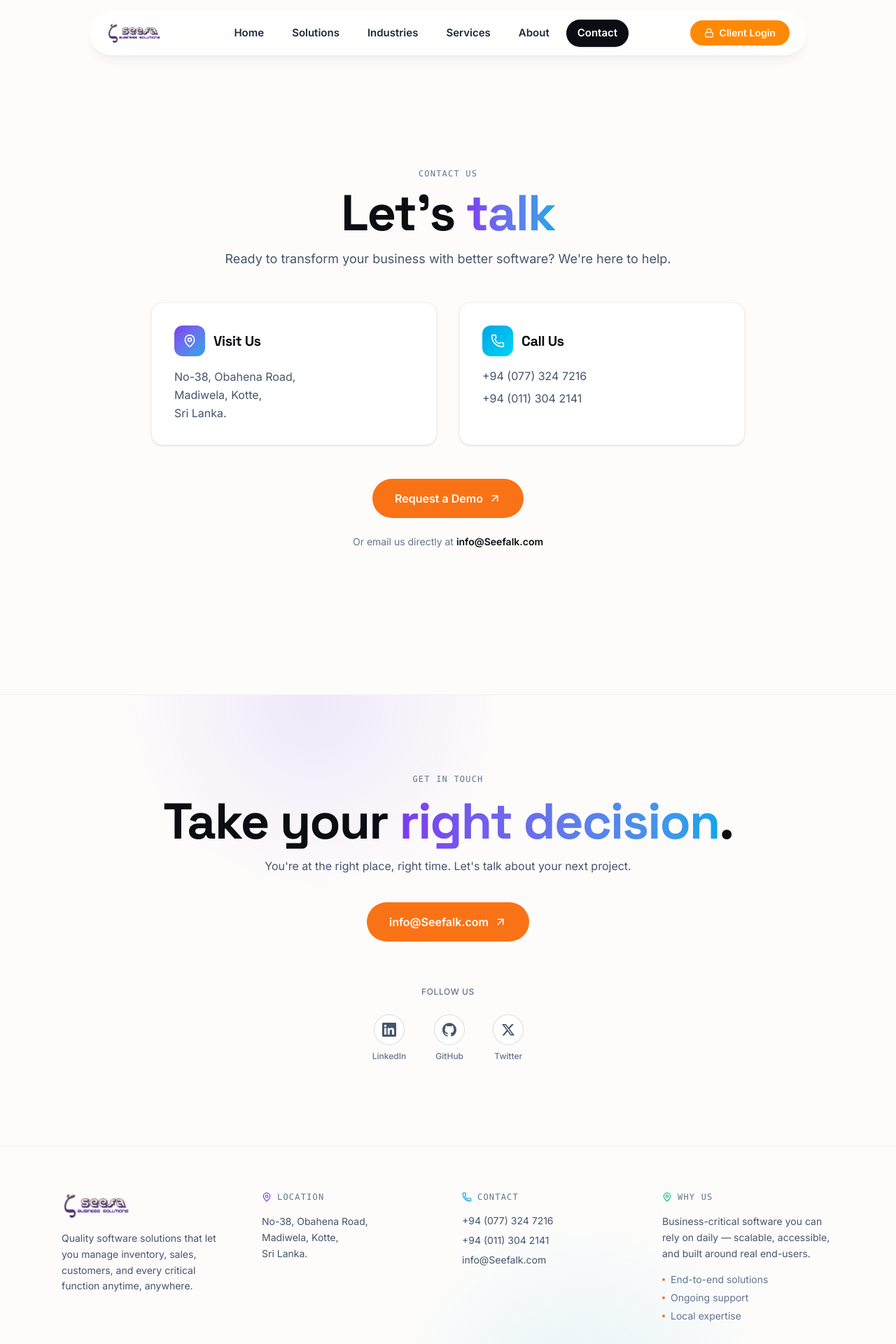
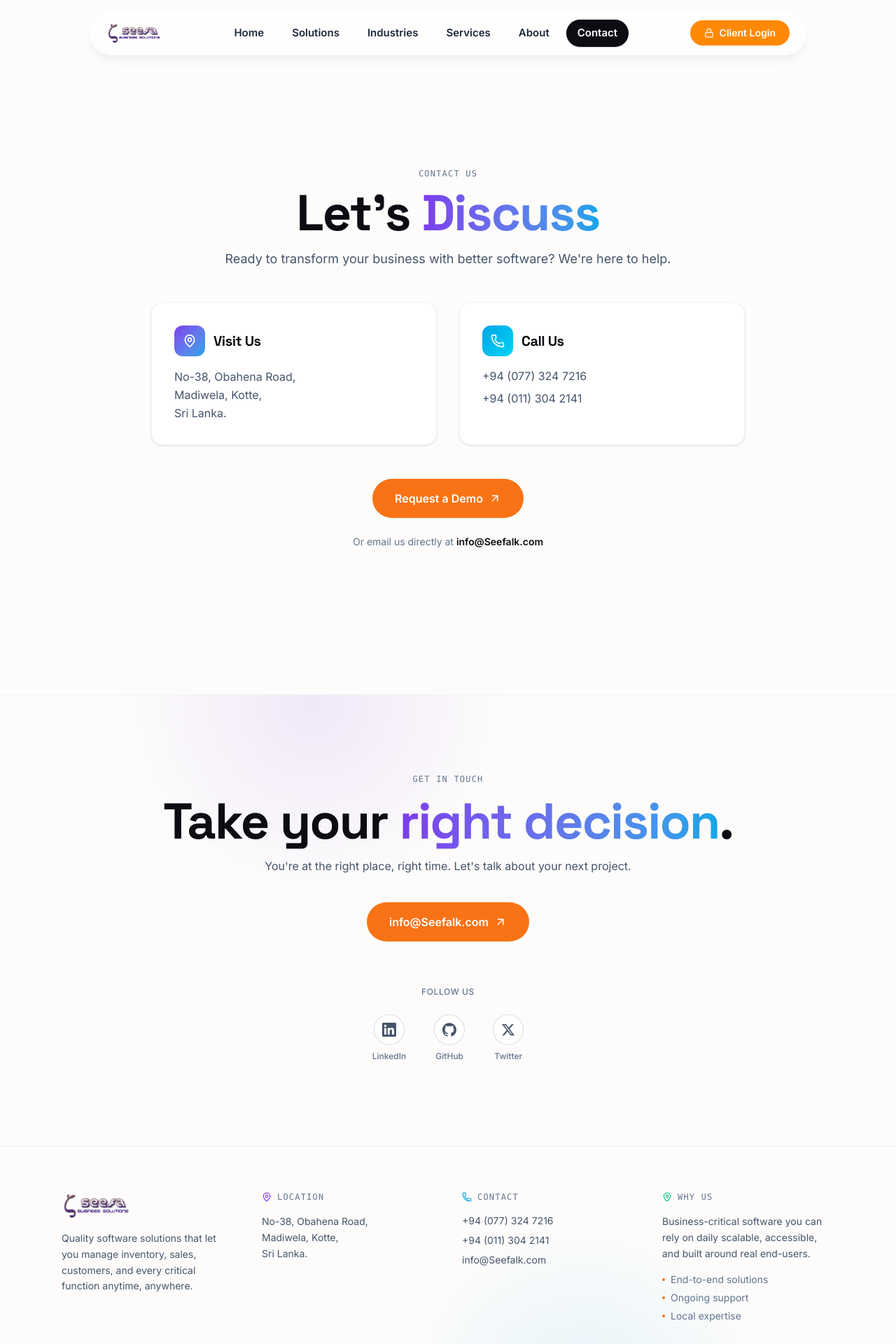
Before and after one commit to Shashika616/seefa-website, a Next.js app: page /contact in a window 1280 px wide. Shown: the top 1920 px of the page at 70% size. Built offline with nearby package versions, Linux system fonts and the light colour scheme.

Commit message:
Small detail changes

```diff
--- a/src/app/contact/page.tsx
+++ b/src/app/contact/page.tsx
@@ -13,7 +13,7 @@ export default function ContactPage() {
           <div className="text-center mb-12">
             <p className="text-xs font-mono uppercase tracking-widest text-slate-500 mb-3">Contact Us</p>
             <h1 className="text-4xl sm:text-6xl lg:text-7xl font-bold mb-4">
-              Let&apos;s <span className="text-gradient">talk</span>
+              Let&apos;s <span className="text-gradient">Discuss</span>
             </h1>
             <p className="text-slate-600 text-lg">
               Ready to transform your business with better software? We&apos;re here to help.
--- a/src/components/layout/Footer.tsx
+++ b/src/components/layout/Footer.tsx
@@ -152,7 +152,7 @@ export default function Footer() {
               <span className="text-xs font-mono uppercase tracking-widest text-slate-500">Why Us</span>
             </div>
             <p className="text-slate-600 text-sm leading-relaxed">
-              Business-critical software you can rely on daily — scalable, accessible, and built around real end-users.
+              Business-critical software you can rely on daily scalable, accessible, and built around real end-users.
             </p>
             <ul className="mt-4 space-y-1.5 text-sm text-slate-500">
               <li className="flex items-center gap-2">
```
